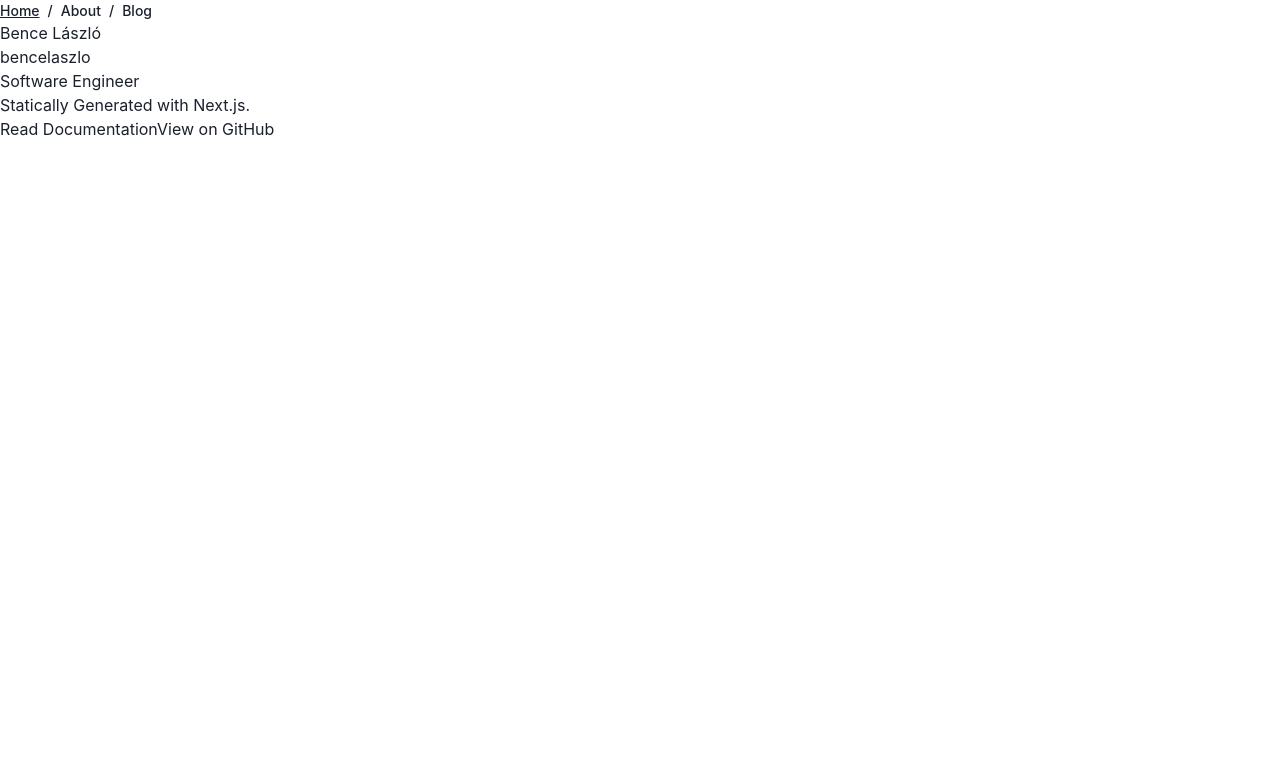
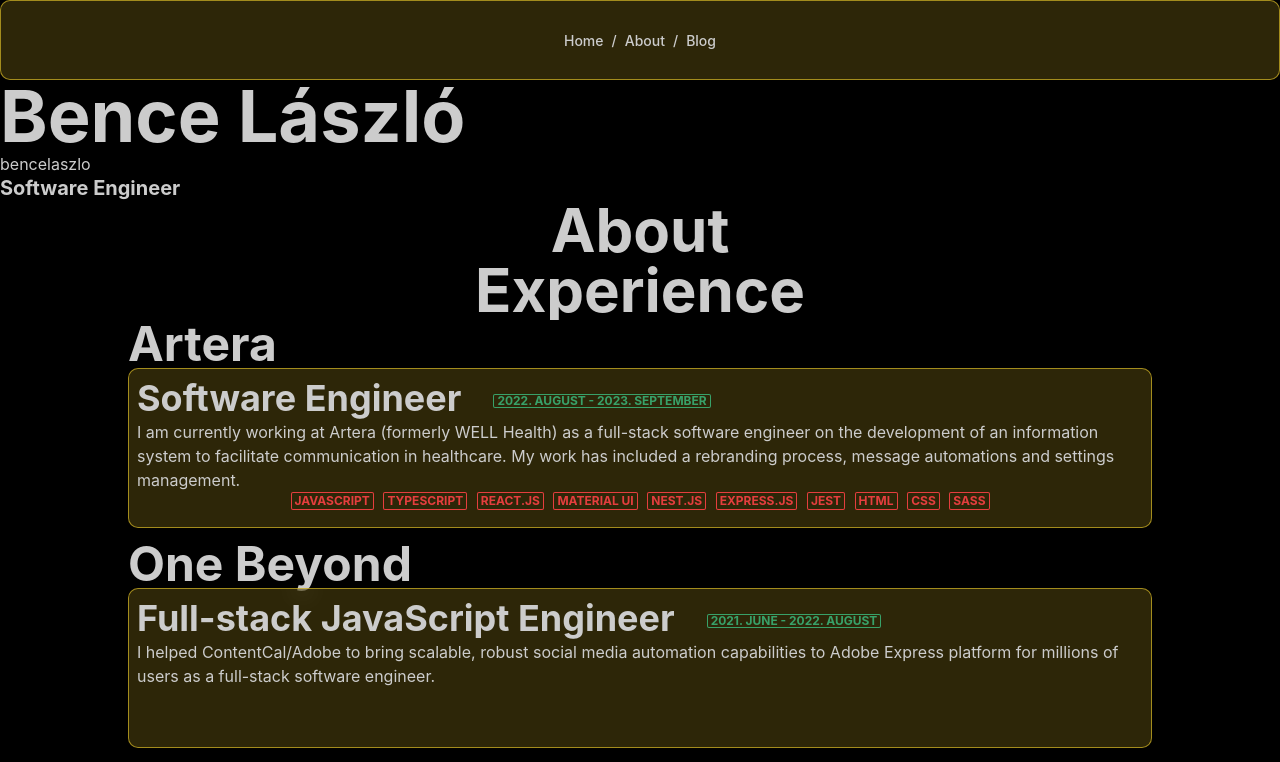
Before and after one commit to bencelaszlo/bencelaszlo.hu, a Next.js app: page /about in a window 1280 px wide. Shown: the top 762 px of the page. Built offline with nearby package versions, Linux system fonts and the light colour scheme.

Commit message:
Add basic content and styling

```diff
--- a/components/alert.tsx
+++ /dev/null
@@ -1,25 +0,0 @@
-/* eslint-disable react/react-in-jsx-scope */
-import Container from "./container";
-import { Breadcrumb, BreadcrumbItem, BreadcrumbLink } from "@chakra-ui/breadcrumb";
-
-const Alert = () => {
-	return (
-		<Container>
-			<Breadcrumb fontWeight='medium' fontSize='sm'>
-				<BreadcrumbItem>
-					<BreadcrumbLink href='/'>Home</BreadcrumbLink>
-				</BreadcrumbItem>
-
-				<BreadcrumbItem>
-					<BreadcrumbLink href='/about'>About</BreadcrumbLink>
-				</BreadcrumbItem>
-
-				<BreadcrumbItem>
-					<BreadcrumbLink href='/blog'>Blog</BreadcrumbLink>
-				</BreadcrumbItem>
-			</Breadcrumb>
-		</Container>
-	);
-};
-
-export default Alert;
--- a/components/footer.tsx
+++ b/components/footer.tsx
@@ -1,30 +1,23 @@
 /* eslint-disable react/react-in-jsx-scope */
 import Container from "./container";
-import { EXAMPLE_PATH } from "../lib/constants";
 
 const Footer = () => {
 	return (
-		<footer className="bg-neutral-50 border-t border-neutral-200">
+		<footer style={{
+			height: '10vh',
+			display: 'flex',
+			width: '100%',
+			justifyContent: 'center',
+			alignItems: 'center',
+			borderRadius: '0.625rem',
+			border: '1px solid rgba(246, 211, 45, 0.59)',
+			background: 'rgba(246, 211, 45, 0.18)',
+			backdropFilter: 'blur(13px)',
+		}}>
 			<Container>
-				<div className="py-28 flex flex-col lg:flex-row items-center">
-					<h3 className="text-4xl lg:text-[2.5rem] font-bold tracking-tighter leading-tight text-center lg:text-left mb-10 lg:mb-0 lg:pr-4 lg:w-1/2">
-            Statically Generated with Next.js.
-					</h3>
-					<div className="flex flex-col lg:flex-row justify-center items-center lg:pl-4 lg:w-1/2">
-						<a
-							href="https://nextjs.org/docs/basic-features/pages"
-							className="mx-3 bg-black hover:bg-white hover:text-black border border-black text-white font-bold py-3 px-12 lg:px-8 duration-200 transition-colors mb-6 lg:mb-0"
-						>
-              Read Documentation
-						</a>
-						<a
-							href={`https://github.com/vercel/next.js/tree/canary/examples/${EXAMPLE_PATH}`}
-							className="mx-3 font-bold hover:underline"
-						>
-              View on GitHub
-						</a>
-					</div>
-				</div>
+				<h3>
+					Bence László
+				</h3>
 			</Container>
 		</footer>
 	);
--- /dev/null
+++ b/components/header-menu.tsx
@@ -0,0 +1,38 @@
+/* eslint-disable react/react-in-jsx-scope */
+import { Box } from "@chakra-ui/react";
+import Container from "./container";
+import { Breadcrumb, BreadcrumbItem, BreadcrumbLink } from "@chakra-ui/breadcrumb";
+
+const HeaderMenu = () => {
+	return (
+		<Container>
+			<Box sx={{
+				display: 'flex',
+				width: '100%',
+				height: '10vh',
+				justifyContent: 'center',
+				alignItems: 'center',
+				borderRadius: '0.625rem',
+				border: '1px solid rgba(246, 211, 45, 0.59)',
+				background: 'rgba(246, 211, 45, 0.18)',
+				backdropFilter: 'blur(13px)',
+			}}>
+				<Breadcrumb fontWeight='medium' fontSize='sm'>
+					<BreadcrumbItem>
+						<BreadcrumbLink href='/'>Home</BreadcrumbLink>
+					</BreadcrumbItem>
+
+					<BreadcrumbItem>
+						<BreadcrumbLink href='/about'>About</BreadcrumbLink>
+					</BreadcrumbItem>
+
+					<BreadcrumbItem>
+						<BreadcrumbLink href='/blog'>Blog</BreadcrumbLink>
+					</BreadcrumbItem>
+				</Breadcrumb>
+			</Box>
+		</Container>
+	);
+};
+
+export default HeaderMenu;
--- a/components/layout.tsx
+++ b/components/layout.tsx
@@ -1,23 +1,27 @@
 /* eslint-disable react/react-in-jsx-scope */
-import Alert from "./alert";
+import HeaderMenu from "./header-menu";
 import Footer from "./footer";
 import Meta from "./meta";
+import { Box } from "@chakra-ui/react";
 
 type Props = {
-  preview?: boolean
-  children: React.ReactNode
+	preview?: boolean
+	children: React.ReactNode
 }
 
 const Layout = ({ children }: Props) => {
 	return (
-		<>
+		<Box sx={{
+			backgroundColor: '#000',
+			color: '#CCC',
+		}}>
 			<Meta />
-			<div className="min-h-screen">
-				<Alert />
-				<main>{children}</main>
-			</div>
-			<Footer />
-		</>
+			<HeaderMenu />
+			<main style={{
+				minHeight: '80vh',
+			}}>{children}</main>
+			<Footer  />
+		</Box>
 	);
 };
 
--- a/pages/about.tsx
+++ b/pages/about.tsx
@@ -2,21 +2,170 @@ import React from "react";
 import Head from "next/head";
 import Layout from "../components/layout";
 import Container from "../components/container";
+import { Badge, Box, Button, ButtonGroup, Heading, List, ListItem, Text } from "@chakra-ui/react";
+
+type AboutSectionDataDate = {
+    year: number;
+    month?: 'January' | 'February' | 'March' | 'April' | 'May' | 'June' | 'July' | 'August' | 'September' | 'November' | 'December';
+};
+
+type AboutSectionDataItem = {
+    organisation: string;
+    positions: Array<{
+        position: string;
+        description?: string;
+        from?: AboutSectionDataDate;
+        to?: AboutSectionDataDate;
+        technologies: Array<string>;
+    }>;
+};
+
+type AboutSectionData = {
+    title: string, items: Array<AboutSectionDataItem>
+};
+
+const formatDate = ({ year, month }: AboutSectionDataDate): string => {
+    if (!year) {
+        return '';
+    }
+
+    if (!month) {
+        return `${year}`;
+    }
+
+    return `${year}. ${month}`;
+};
+
+const AboutSection = ({ title, items }: AboutSectionData): JSX.Element => {
+    return (
+        <Box sx={{
+            display: 'flex',
+            flexDirection: 'column',
+            alignItems: 'center',
+            justifyContent: 'center',
+        }}>
+
+            <Heading as='h2' size="3xl" noOfLines={1}>{title}</Heading>
+            <List spacing={3}>
+                {items.map(({ organisation, positions }) => (
+                    <ListItem as={Box}>
+                        <Heading as='h3' size="2xl">{organisation}</Heading>
+                        {positions.map(({ position, description, from, to, technologies }) => <Box sx={{
+                            width: '80vw',
+                            height: '10rem',
+                            justifyContent: 'center',
+                            alignItems: 'center',
+                            borderRadius: '0.625rem',
+                            border: '1px solid rgba(246, 211, 45, 0.59)',
+                            background: 'rgba(246, 211, 45, 0.18)',
+                            backdropFilter: 'blur(13px)',
+                            padding: '0.5rem',
+                        }}>
+                            <Heading as='h4' size="xl">
+                                {position}
+                                <Badge variant='outline' colorScheme='green' sx={{ marginLeft: '2rem' }}>
+                                    {from && formatDate(from)} - {to && formatDate(to)}
+                                </Badge>
+                            </Heading>
+                            <Text fontSize="md">{description}</Text>
+                            <Box sx={{
+                                display: 'flex',
+                                justifyContent: 'center',
+                                gap: '0.6rem'
+                            }}>
+                                {technologies.map((technology) => <Badge variant="outline" colorScheme="red">{technology}</Badge>)}
+                            </Box>
+                        </Box>)}
+                    </ListItem>
+                ))}
+            </List>
+        </Box>
+    );
+};
+
+const sections: Array<AboutSectionData> = [
+    { title: 'About', items: [] },
+    {
+        title: 'Experience',
+        items: [
+            {
+                organisation: 'Artera',
+                positions: [
+                    {
+                        position: 'Software Engineer',
+                        description: 'I am currently working at Artera (formerly WELL Health) as a full-stack software engineer on the development of an information system to facilitate communication in healthcare. My work has included a rebranding process, message automations and settings management.',
+                        from: { year: 2022, month: 'August' },
+                        to: { year: 2023, month: 'September' },
+                        technologies: [
+                            'JavaScript',
+                            'TypeScript',
+                            'React.js',
+                            'Material UI',
+                            'Nest.js',
+                            'Express.js',
+                            'Jest',
+                            'HTML',
+                            'CSS',
+                            'SASS'
+                        ],
+                    }
+                ],
+            },
+            {
+                organisation: 'One Beyond',
+                positions: [
+                    { position: 'Full-stack JavaScript Engineer', description: 'I helped ContentCal/Adobe to bring scalable, robust social media automation capabilities to Adobe Express platform for millions of users as a full-stack software engineer.', from: { year: 2021, month: 'June' }, to: { year: 2022, month: 'August' }, technologies: [] }
+                ]
+            },
+            {
+                organisation: 'DACHS Computing & Biosciences',
+                positions: [
+                    { position: 'Application Developer', description: 'I worked as a full-stack software engineer developing cloud-based collaboration and document management/document processing web applications for pharmaceutical companies. I gained experience in programmatic processing of XLSX and PDF documents.I worked as a full-stack software engineer developing cloud-based collaboration and document management/document processing web applications for pharmaceutical companies. I gained experience in programmatic processing of XLSX and PDF documents.', from: { year: 2019, month: 'June' }, to: { year: 2021, month: 'June' }, technologies: [] },
+                    { position: 'Application Developer Intern', description: '', from: { year: 2018, month: 'July' }, to: { year: 2019, month: 'June' }, technologies: [] }
+                ]
+            }]
+    },
+    // { title: 'Open Source Contributions', items: [] },
+    {
+        title: 'Education', items: [
+            {
+                organisation: 'University of Miskolc',
+                positions: [
+                    { position: 'Computer Science Engineering MSc', description: 'My specialization is application development.', from: { year: 2020 }, technologies: [] },
+                    { position: 'Computer Science BSc', description: 'My specialization was modern web technologies (JavaScript, Node.JS, Express.JS, MongoDB, Bootstrap, React). Wrote my thesis work about implementing numerical methods in the Rust programming language and compare their performance with their C counterparts.My specialization was modern web technologies (JavaScript, Node.JS, Express.JS, MongoDB, Bootstrap, React). Wrote my thesis work about implementing numerical methods in the Rust programming language and compare their performance with their C counterparts.', from: { year: 2016 }, to: { year: 2019 }, technologies: [] }]
+            }
+        ]
+    },
+];
 
 const AboutPage = () => {
-	return (    <>
+    return (<>
         <Layout>
             <Head>
                 <title>{"Bence László - bencelaszlo.hu"}</title>
             </Head>
             <Container >
-				<div className="bg-slate-950 text-white">
-					<h1>Bence László</h1>
-
-				</div>
-				<p>bencelaszlo</p>
-				<h2>Software Engineer</h2>
+                <Heading as='h1' size='4xl' noOfLines={1}>
+                    Bence László
+                </Heading>
+                <Text as="p" size="md">bencelaszlo</Text>
+                <Heading as="p" size="md">Software Engineer</Heading>
             </Container>
+            {sections.map((section) => <AboutSection {...section} />)}
+            <Box sx={{
+                display: 'flex',
+                flexDirection: 'column',
+                alignItems: 'center',
+                justifyContent: 'center',
+            }}>
+                <Heading as="h2" size="3xl">Contact</Heading>
+                <ButtonGroup>
+                    <Button>LinkedIn</Button>
+                    <Button>GitHub</Button>
+                    <Button>GitLab</Button>
+                    <Button>Email</Button>
+                </ButtonGroup>
+            </Box>
         </Layout>
     </>);
 };
```
Also changed, not shown: _posts/gameoff2019.md (+1 -1 lines), pages/index.tsx (+5 -5 lines). Lines whose indentation alone changed are shown as unchanged.
